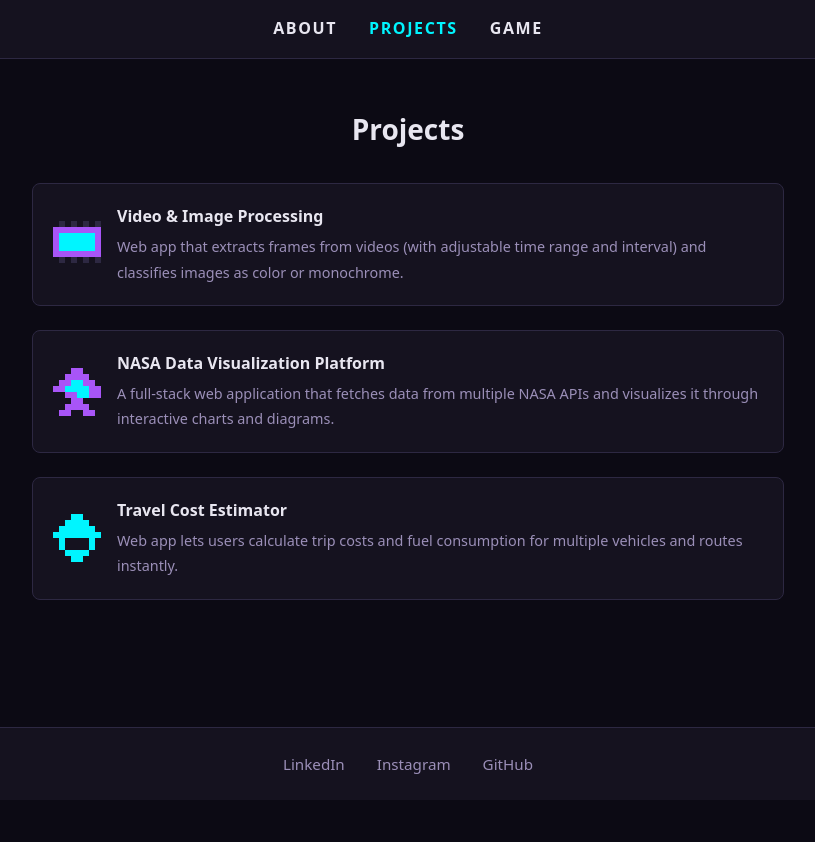
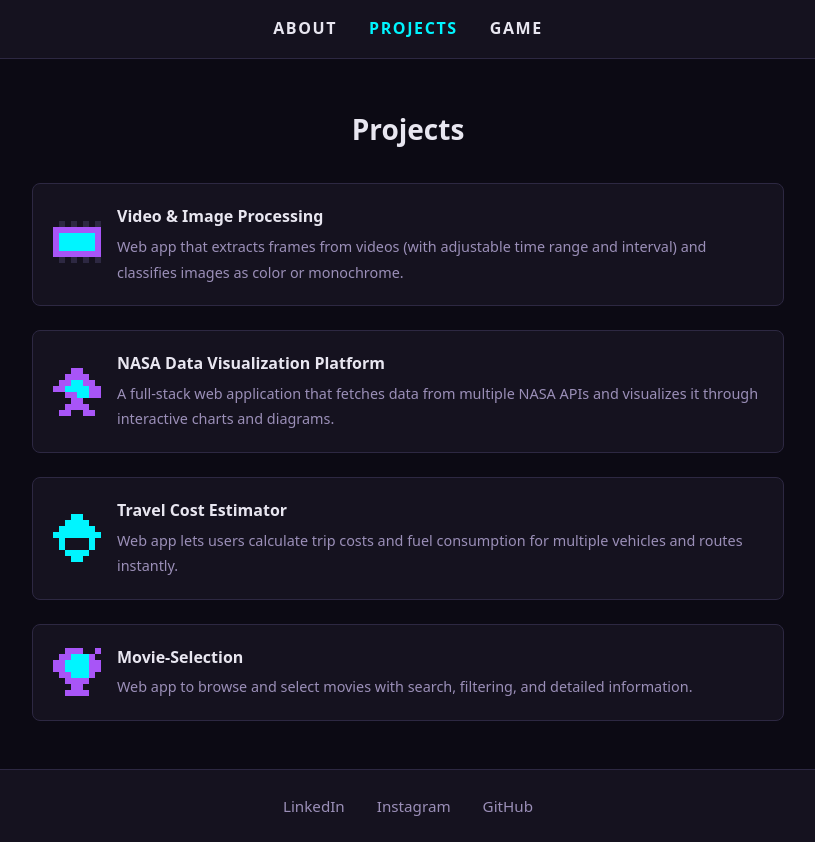
Before and after one commit to archila99/Portfolio, a React (Vite) app: page /projects in a window 1280 px wide. Shown: the whole page, without its empty margins (232-1047 px from the left). Before the commit the page ends 800 px from the top, so only its background shows below. Built offline with nearby package versions, Linux system fonts and the light colour scheme.

Commit message:
added project

```diff
--- a/src/components/PixelProjectLogo.tsx
+++ b/src/components/PixelProjectLogo.tsx
@@ -44,6 +44,16 @@ const LOGOS: Record<string, string[]> = {
     'DC____CD',
     '_DCCCCD_',
     '__DDDD__',
+  ],
+  movie: [
+    '__PPP__P',
+    '_PPCCCP_',
+    'PPCCCCPP',
+    'PPCCCCPP',
+    '_PPCCCP_',
+    '__PPPP__',
+    '___PP___',
+    '__PPPP__',
   ],
   travel: [
     '___CC___',
--- a/src/pages/Projects.tsx
+++ b/src/pages/Projects.tsx
@@ -29,6 +29,13 @@ const projects: Project[] = [
     description: 'Web app lets users calculate trip costs and fuel consumption for multiple vehicles and routes instantly.',
     url: 'https://travel-estimator-r5y2jd5kga-uc.a.run.app/',
     logoVariant: 'travel',
+  },
+  {
+    id: '4',
+    title: 'Movie-Selection',
+    description: 'Web app to browse and select movies with search, filtering, and detailed information.',
+    url: 'https://movie-selection-pi.vercel.app/',
+    logoVariant: 'movie',
   },
 ]
 
```
